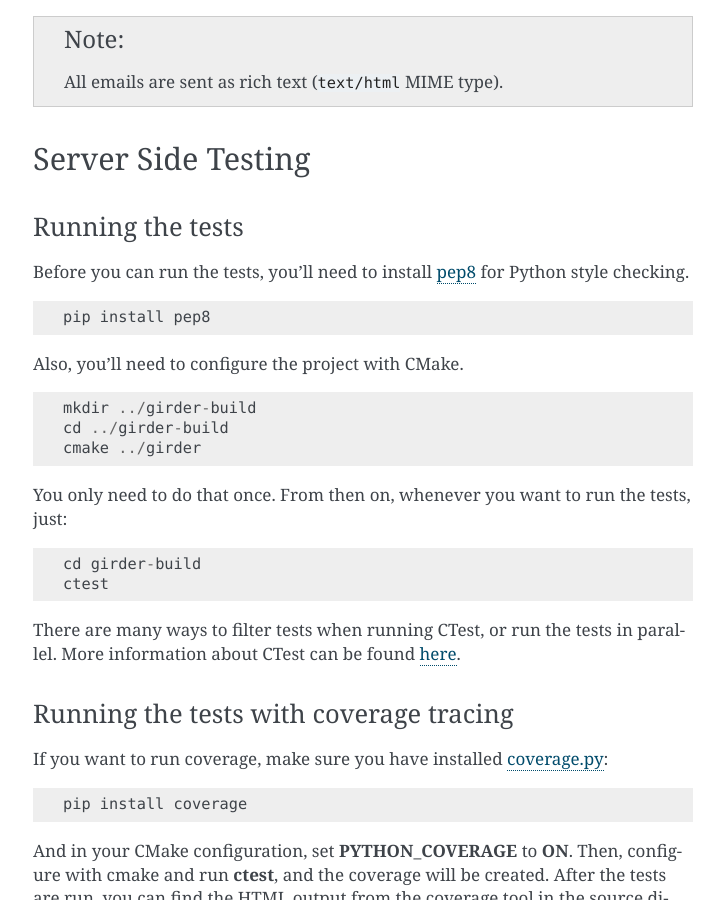
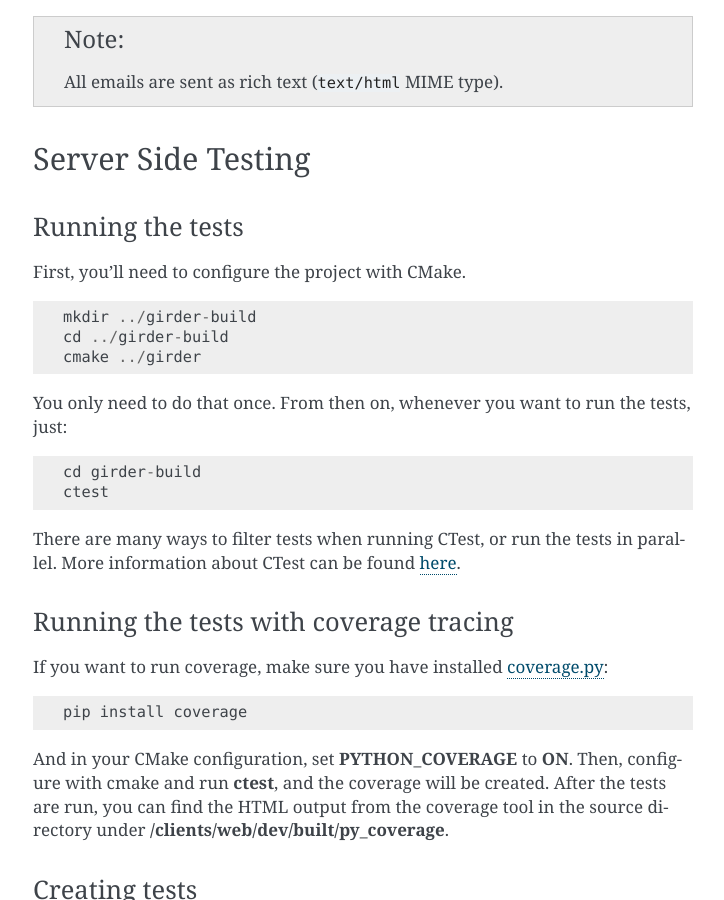
Before and after one commit to girder/girder, a Sphinx documentation site: the page built from docs/development.rst, in a window 1280 px wide and 900 px high, scrolled down 1939 px. Shown: the whole window, without its empty margins (387-1111 px from the left). Built offline with Sphinx 7.4.7, drawn with Linux system fonts in a browser that asks for light colours; some of the changed text lies outside the part shown.

Commit message:
Use flake8 for static analysis
This includes pep8 as we were doing before, but also adds a bunch
of other useful static analysis tests to ensure our code is clean.

```diff
--- a/CMakeLists.txt
+++ b/CMakeLists.txt
@@ -7,7 +7,7 @@
 
 find_program(PYTHON_EXECUTABLE python)
 
-option(PYTHON_STYLE_TESTS "Run Python style tests with pep8" ON)
+option(PYTHON_STATIC_ANALYSIS "Run Python static analysis tests with flake8" ON)
 option(PYTHON_COVERAGE "Run tests with coverage.py" OFF)
 option(PYTHON_BRANCH_COVERAGE "Use branch-level coverage instead of line-level" OFF)
 option(JAVASCRIPT_STYLE_TESTS "Run Javascript style tests with jslint" ON)
@@ -17,7 +17,7 @@
 endif()
 
 if(PYTHON_STYLE_TESTS)
-  find_program(PEP8_EXECUTABLE pep8)
+  find_program(FLAKE8_EXECUTABLE flake8)
 endif()
 
 if(JAVASCRIPT_STYLE_TESTS)
--- a/docs/development.rst
+++ b/docs/development.rst
@@ -93,13 +93,7 @@
 Running the tests
 ^^^^^^^^^^^^^^^^^
 
-Before you can run the tests, you'll need to install
-`pep8 <http://www.python.org/dev/peps/pep-0008/>`_ for Python style
-checking. ::
-
-    pip install pep8
-
-Also, you'll need to configure the project with CMake. ::
+First, you'll need to configure the project with CMake. ::
 
     mkdir ../girder-build
     cd ../girder-build
@@ -451,7 +445,7 @@
 provided by the core system. For example: ::
 
     add_python_test(cat PLUGIN cats)
-    add_python_style_test(pep8_style_cats "${PROJECT_SOURCE_DIR}/plugins/cats/server")
+    add_python_style_test(python_static_analysis_cats "${PROJECT_SOURCE_DIR}/plugins/cats/server")
 
 Then you should create a ``plugin_tests`` package in your plugin: ::
 
--- a/requirements.txt
+++ b/requirements.txt
@@ -8,4 +8,4 @@
 Mako==1.0.0
 requests==2.3.0
 httmock==1.2.2
-pep8==1.5.7
+flake8==2.2.2
```
Also changed, not shown: .travis.yml, 10 other files.
